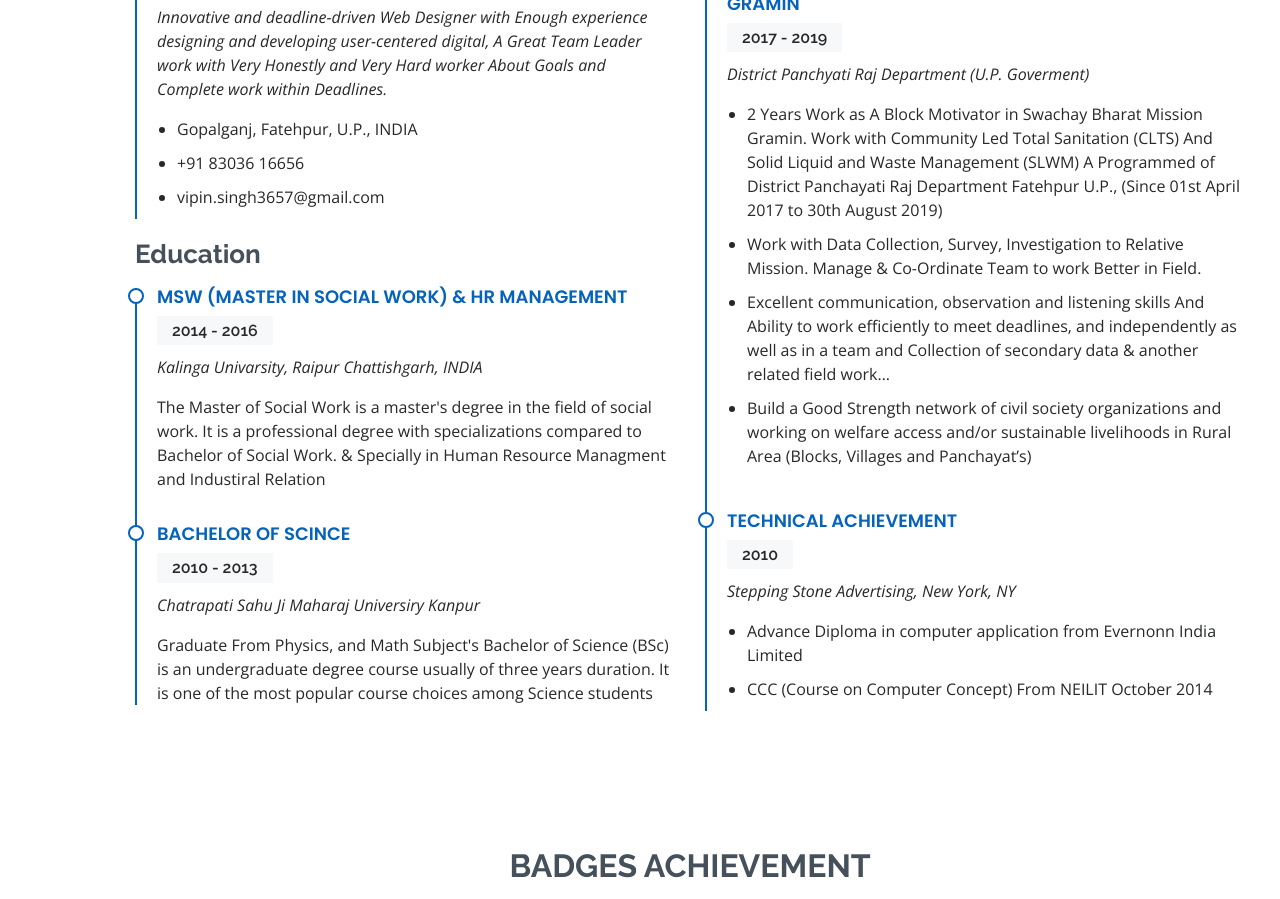
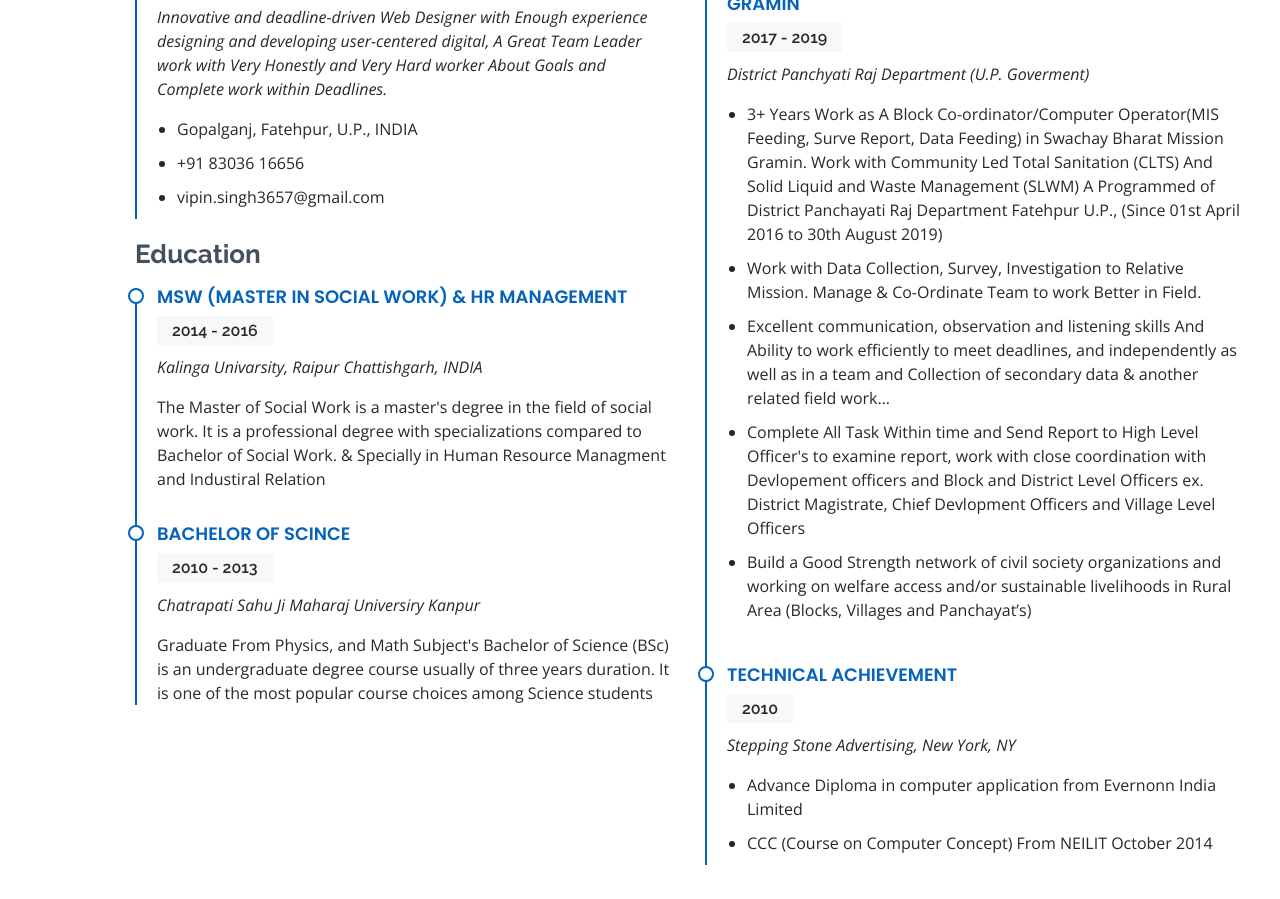
Before and after one commit to VipinSinghIBM/vipin_singh, a plain HTML site: page index.html in a window 1280 px wide. Shown: the part 2969-3868 px from the top of the page. Drawn offline with nearby package versions, Linux system fonts and the light colour scheme.

Commit message:
Update index.html

```diff
--- a/index.html
+++ b/index.html
@@ -342,9 +342,10 @@
               <h5>2017 - 2019</h5>
               <p><em>District Panchyati Raj Department (U.P. Goverment) </em></p>
               <ul>
-                <li>2 Years Work as A Block Motivator in Swachay Bharat Mission Gramin. Work with Community Led Total Sanitation (CLTS) And Solid Liquid and Waste Management (SLWM) A Programmed of District Panchayati Raj Department Fatehpur U.P., (Since 01st April 2017 to 30th August 2019)</li>
+                <li>3+ Years Work as A Block Co-ordinator/Computer Operator(MIS Feeding, Surve Report, Data Feeding) in Swachay Bharat Mission Gramin. Work with Community Led Total Sanitation (CLTS) And Solid Liquid and Waste Management (SLWM) A Programmed of District Panchayati Raj Department Fatehpur U.P., (Since 01st April 2016 to 30th August 2019)</li>
                 <li> Work with Data Collection, Survey, Investigation to Relative Mission. Manage & Co-Ordinate Team to work Better in Field. </li>
                 <li>Excellent communication, observation and listening skills And Ability to work efficiently to meet deadlines, and independently as well as in a team and Collection of secondary data & another related field work…</li>
+                <li>Complete All Task Within time and Send Report to High Level Officer's to examine report, work with close coordination with Devlopement officers and Block and District Level Officers ex. District Magistrate, Chief Devlopment Officers and Village Level Officers </li>
                 <li>Build a Good Strength network of civil society organizations and working on welfare access and/or sustainable livelihoods in Rural Area (Blocks, Villages and Panchayat’s)</li>
               </ul>
             </div>
```
